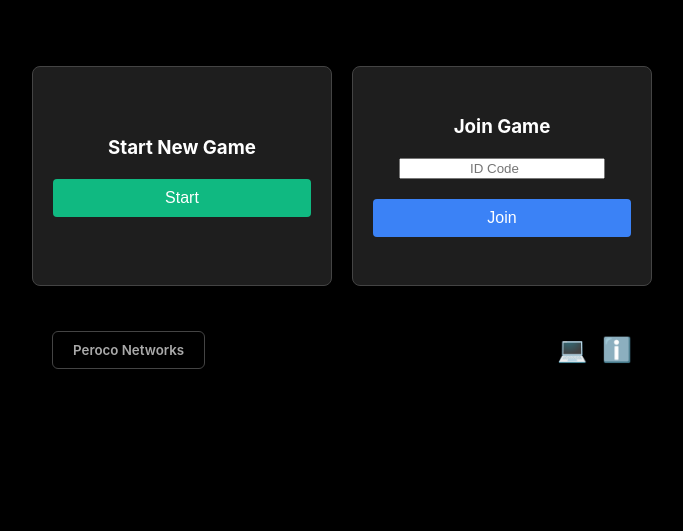
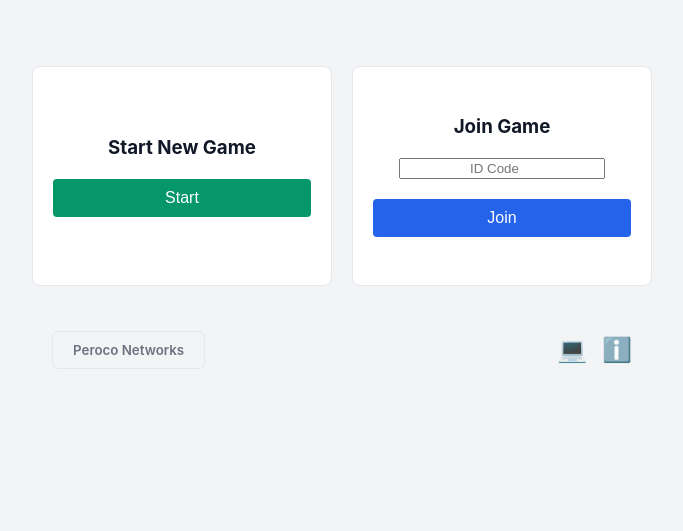
Before and after one commit to peteycornick/darts-web, a website: page index.html in a window 1280 px wide. Shown: the part 269-800 px from the top of the page, without its empty margins (298-981 px from the left). Drawn offline with nearby package versions, Linux system fonts and the light colour scheme; no server answers.

Commit message:
missing theme

```diff
--- a/service-worker.js
+++ b/service-worker.js
@@ -1,4 +1,4 @@
-const CACHE_NAME = 'darts-v8';
+const CACHE_NAME = 'darts-v9';
 const ASSETS = [
   './',
   './index.html',
--- a/theme.css
+++ b/theme.css
@@ -1,26 +1,41 @@
-:root {
-  /* Brand Colors */
+:root, [data-theme="dark"] {
   --color-background: #000000;
   --color-surface: #1e1e1e;
   --color-surface-light: #222222;
   --color-surface-dark: #111111;
-
-  /* Accent Colors */
   --accent-home: #3b82f6;
   --accent-away: #ef4444;
   --accent-warn: #f59e0b;
   --accent-success: #10b981;
-
-  /* Text Colors */
   --text-main: #ffffff;
   --text-muted: #aaaaaa;
   --text-dark: #666666;
-
-  /* Typography & UI */
   --font-family-base: 'Inter', system-ui, sans-serif;
   --border-radius: 8px;
   --border: #444444;
   --bg-input: #333333;
+}
+
+[data-theme="light"] {
+  --color-background: #f3f4f6;
+  --color-surface: #ffffff;
+  --color-surface-light: #f9fafb;
+  --color-surface-dark: #e5e7eb;
+
+  /* Tweaked accents for better contrast on white backgrounds */
+  --accent-home: #2563eb;
+  --accent-away: #dc2626;
+  --accent-warn: #d97706;
+  --accent-success: #059669;
+
+  --text-main: #111827;
+  --text-muted: #6b7280;
+  --text-dark: #9ca3af;
+
+  --font-family-base: 'Inter', system-ui, sans-serif;
+  --border-radius: 8px;
+  --border: #e5e7eb;
+  --bg-input: #f3f4f6;
 }
 
 /* --- SHARED UTILITIES --- */
```
